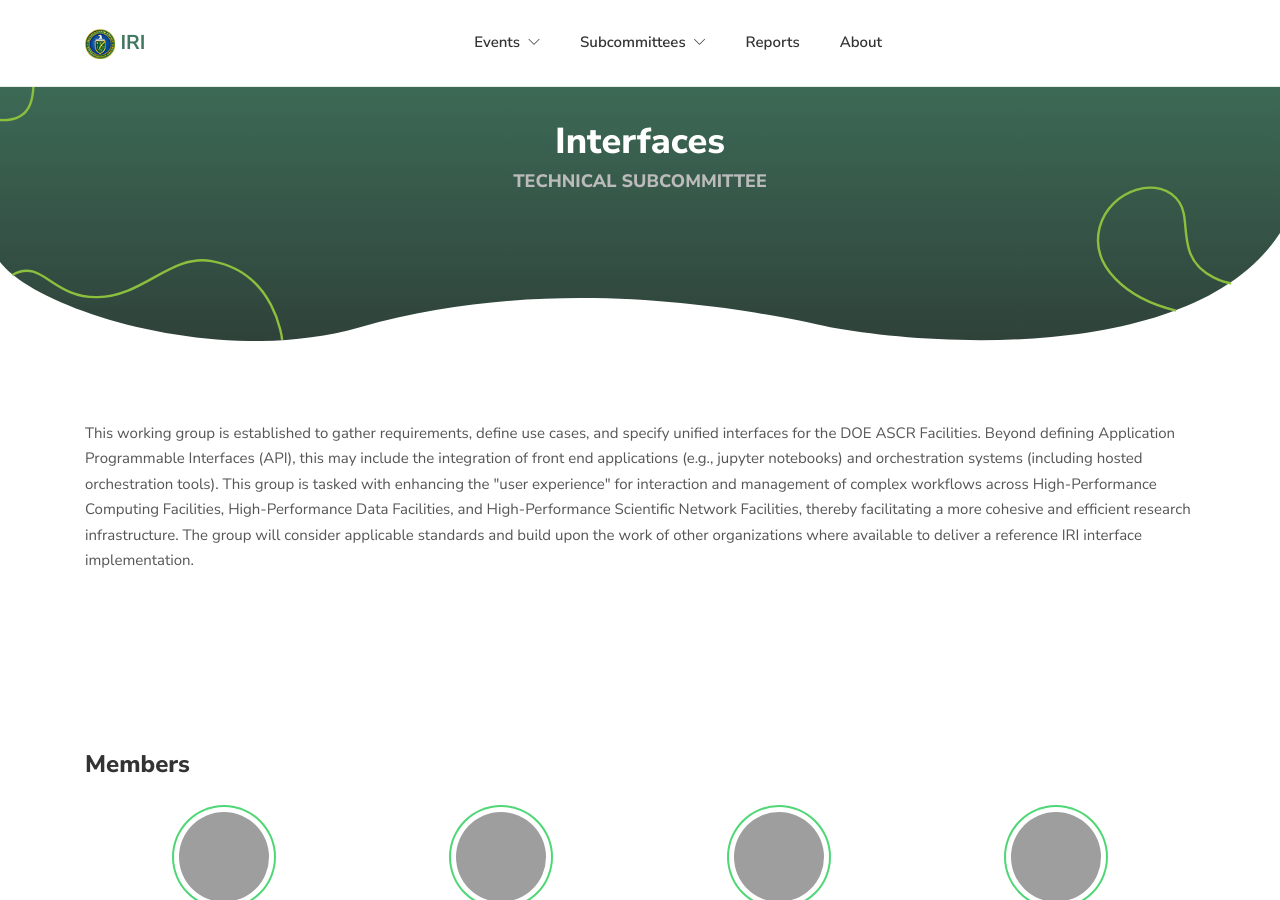
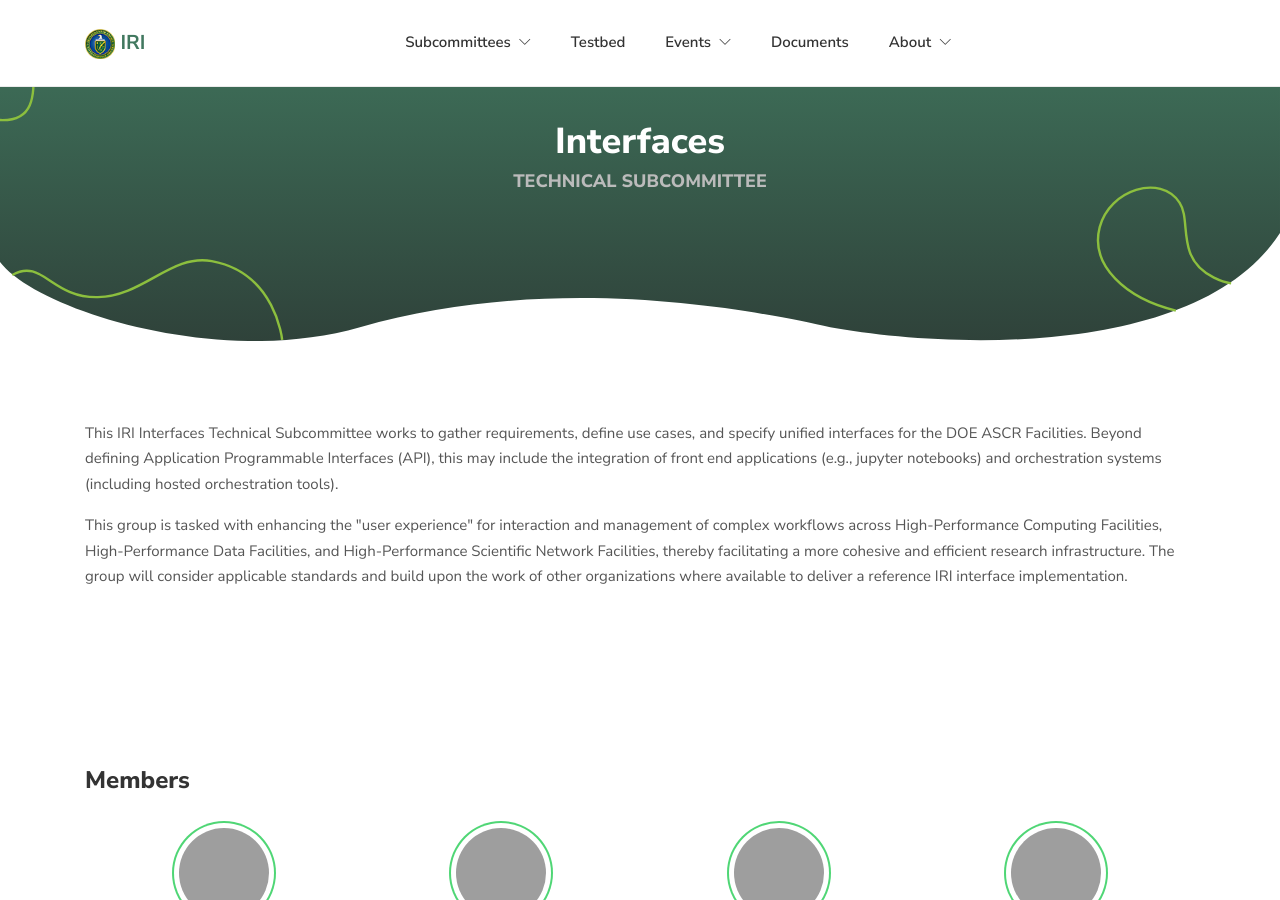
Before and after one commit to iri-science/iri-science.github.io, a Jekyll site: the page built from _ts/interfaces.html, in a window 1280 px wide and 900 px high, cut to the strip 0-900 px from the top of the window. Built offline with Jekyll 4.4.1, drawn with Linux system fonts in a browser that asks for light colours; grey boxes are pictures that could not be loaded.

Commit message:
initial design

```diff
--- a/_includes/menu.html
+++ b/_includes/menu.html
@@ -4,6 +4,23 @@
     </a>
     <div class="collapse navbar-collapse text-center order-lg-2 order-3" id="navigation">
         <ul class="navbar-nav mx-auto">
+
+            <li class="nav-item dropdown">
+                <a class="nav-link" href="#" role="button" data-toggle="dropdown" aria-haspopup="true"
+                    aria-expanded="false">Subcommittees <i class="ti-angle-down ml-1"></i>
+                </a>
+                <div class="dropdown-menu">
+                    <a class="dropdown-item" href="/ts/outreach">Outreach and Engagement</a>
+                    <hr style="margin: 0.5em 0" />
+                    <p class="text-center mb-0" style="color: #ccc; font-size: 0.8em;">TECHNICAL</p>
+                    <a class="dropdown-item" href="/ts/interfaces">Interfaces</a>
+                    <a class="dropdown-item" href="/ts/trustid">TRUSTID</a>
+                </div>
+            </li>
+
+            <li class="nav-item">
+                <a class="nav-link" href="/testbed">Testbed</a>
+            </li>
 
             <li class="nav-item dropdown">
                 <a class="nav-link" href="#" role="button" data-toggle="dropdown" aria-haspopup="true"
@@ -19,43 +36,19 @@
 
                 </div>
             </li>
-            <!-- <li class="nav-item dropdown">
-                <a class="nav-link" href="#" role="button" data-toggle="dropdown" aria-haspopup="true"
-                    aria-expanded="false">
-                    About <i class="ti-angle-down ml-1"></i>
-                </a>
-                <div class="dropdown-menu">
 
-                    <a class="dropdown-item" href="about-me.html">About Me</a>
-
-                    <a class="dropdown-item" href="about-us.html">About Us</a>
-
-                </div>
-            </li> -->
-
-            <!-- <li class="nav-item">
-                <a class="nav-link" href="contact.html">Contact</a>
-            </li> -->
+            <li class="nav-item">
+                <a class="nav-link" href="/documents">Documents</a>
+            </li>
 
             <li class="nav-item dropdown">
                 <a class="nav-link" href="#" role="button" data-toggle="dropdown" aria-haspopup="true"
-                    aria-expanded="false">Subcommittees <i class="ti-angle-down ml-1"></i>
+                    aria-expanded="false">About <i class="ti-angle-down ml-1"></i>
                 </a>
                 <div class="dropdown-menu">
-                    <a class="dropdown-item" href="/ts/outreach">Outreach and Engagement</a>
-                    <hr style="margin: 0.5em 0" />
-                    <p class="text-center mb-0" style="color: #ccc; font-size: 0.8em;">TECHNICAL</p>
-                    <a class="dropdown-item" href="/ts/interfaces">Interfaces</a>
-                    <a class="dropdown-item" href="/ts/trustid">TRUSTID</a>
+                    <a class="dropdown-item" href="/about">What is IRI?</a>
+                    <a class="dropdown-item" href="/about/governance">Governance Structure Elements </a>
                 </div>
-            </li>
-
-            <li class="nav-item">
-                <a class="nav-link" href="/reports">Reports</a>
-            </li>
-
-            <li class="nav-item">
-                <a class="nav-link" href="/about">About</a>
             </li>
         </ul>
     </div>
--- a/_ts/interfaces.html
+++ b/_ts/interfaces.html
@@ -6,16 +6,15 @@ category: Technical Subcommittee
 ---
 <section class="section-sm">
   <div class="container">
-    <p>
-      This working group is established to gather requirements, define use
-      cases, and specify unified interfaces for the DOE ASCR Facilities. Beyond defining Application Programmable
-      Interfaces (API), this may include the integration of front end applications (e.g., jupyter notebooks) and
-      orchestration systems (including hosted orchestration tools). This group is tasked with enhancing the "user
-      experience" for interaction and management of complex workflows across High-Performance Computing Facilities,
-      High-Performance Data Facilities, and High-Performance Scientific Network Facilities, thereby facilitating a more
-      cohesive and efficient research infrastructure. The group will consider applicable standards and build upon the
-      work of other organizations where available to deliver a reference IRI interface implementation.
-    </p>
+    <p>This IRI Interfaces Technical Subcommittee works to gather requirements, define use cases, and specify unified
+      interfaces for the DOE ASCR Facilities. Beyond defining Application Programmable Interfaces (API),
+      this may include the integration of front end applications (e.g., jupyter notebooks) and
+      orchestration systems (including hosted orchestration tools).</p>
+  <p>This group is tasked with enhancing the "user experience" for interaction and management of complex
+      workflows across High-Performance Computing Facilities, High-Performance Data Facilities, and
+      High-Performance Scientific Network Facilities, thereby facilitating a more cohesive and efficient
+      research infrastructure. The group will consider applicable standards and build upon the work of
+      other organizations where available to deliver a reference IRI interface implementation.</p>
   </div>
 </section>
 
```
Also changed, not shown: _data/documents.yml (added, +34 -0 lines), _ts/trustid.html (+10 -7 lines), about.html (+59 -59 lines), documents.html (added, +33 -0 lines), governance.html (added, +100 -0 lines), testbed.html (added, +40 -0 lines), _events/sc24.html (line endings or trailing spaces), images/documents/2021-white-paper.png (added), images/documents/2023-esnet-requirements.png (added), images/documents/2023-iri-aba.png (added), images/documents/2023-iri-ascac.png (added), images/documents/2023-iri-testbed.png (added), images/path-to-iri.png (added).
